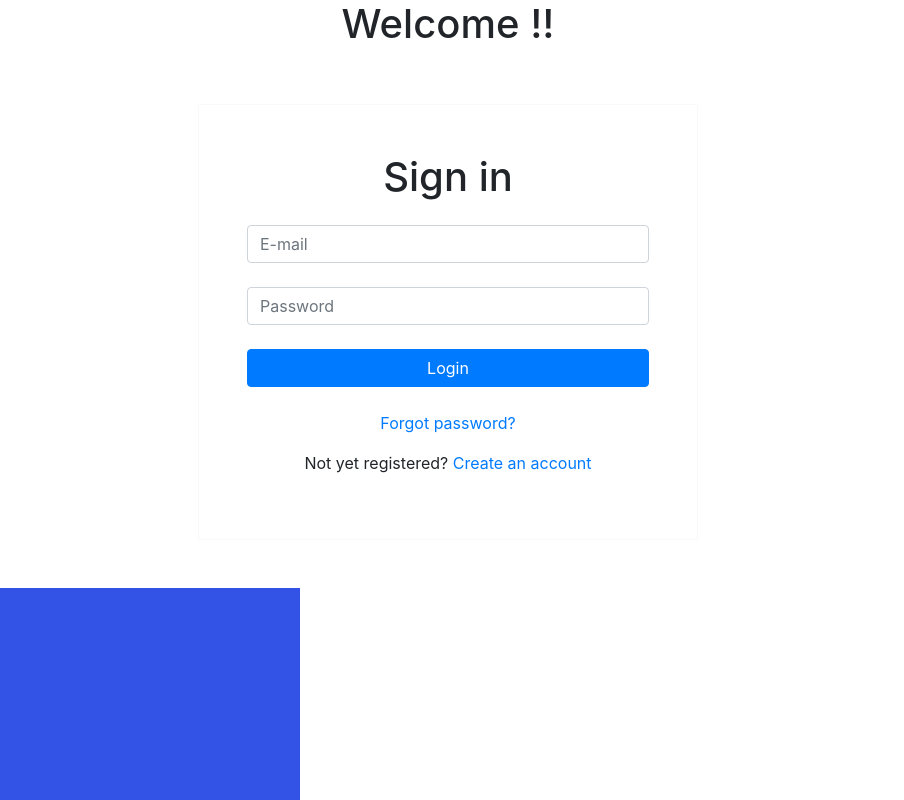
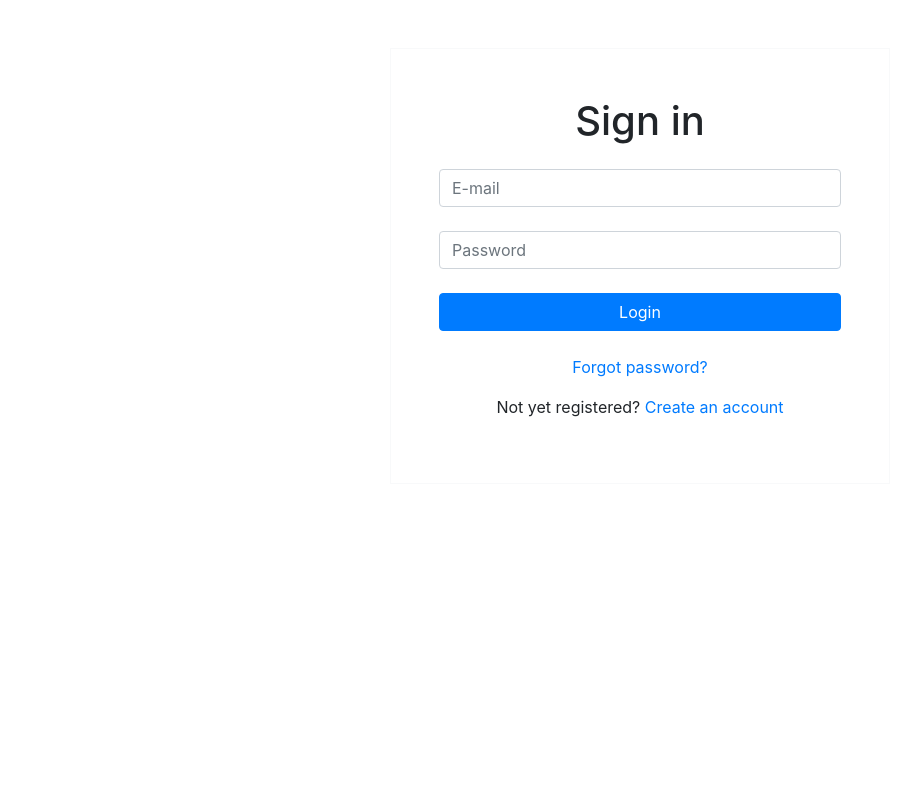
Before and after one commit to denismaltev/RecruitmentSystem_front_end, a React (Create React App) app in the folder recruitmentapp/: page /recruiter-skills in a window 1280 px wide. Shown: the top 800 px of the page, without its empty margins (0-904 px from the left). Built offline with nearby package versions, Linux system fonts and the light colour scheme.

Commit message:
Bug fixed

```diff
--- a/recruitmentapp/src/App.js
+++ b/recruitmentapp/src/App.js
@@ -4,7 +4,6 @@ import "./App.css";
 import "bootstrap/dist/css/bootstrap.min.css";
 import LogIn from "./pages/LogIn";
 import Registration from "./pages/Registration";
-import Home from "./pages/Home";
 import RecruiterSkills from "./pages/RecruiterSkills";
 import RecruiterCompanies from "./pages/RecruiterCompanies";
 import RecruiterLabourers from "./pages/RecruiterLabourers";
@@ -31,7 +30,7 @@ import {
   faUser,
   faClipboardList,
   faTasks,
-  faList,
+  faList
 } from "@fortawesome/free-solid-svg-icons";
 import { library } from "@fortawesome/fontawesome-svg-core";
 library.add(
@@ -51,20 +50,20 @@ library.add(
 
 export default class App extends React.Component {
   state = {
-    isAuth: true, // true or false
-    userRole: "company", //admin or labourer or company
+    isAuth: false, // true or false
+    userRole: "", //admin or labourer or company
     JWToken: "",
-    checkingAuth: true,
+    checkingAuth: true
   };
-  authenticateUser = (authenticated) => {
+  authenticateUser = authenticated => {
     this.setState({ isAuth: authenticated });
   };
 
-  setUserRole = (userRole) => {
+  setUserRole = userRole => {
     this.setState({ userRole: userRole });
   };
 
-  setToken = (token) => {
+  setToken = token => {
     // console.log("Token(before) :" + this.state.JWToken)
     this.setState({ JWToken: token });
     // console.log("Token(after) :" + this.state.JWToken)
@@ -87,7 +86,7 @@ export default class App extends React.Component {
       JWToken: this.state.JWToken,
       authenticateUser: this.authenticateUser,
       setUserRole: this.setUserRole,
-      setToken: this.setToken,
+      setToken: this.setToken
     };
     // end of block of auth
 
@@ -100,12 +99,7 @@ export default class App extends React.Component {
               <Route
                 exact
                 path="/"
-                render={(props) => <Home {...props} auth={authProps} />}
-              />
-              <Route
-                exact
-                path="/login"
-                render={(props) => <LogIn auth={authProps} />}
+                render={props => <LogIn auth={authProps} />}
               />
               <Route path="/registration" component={Registration} />
             </Switch>
@@ -120,25 +114,25 @@ export default class App extends React.Component {
                     <div className="page-content">
                       <Route
                         path="/recruiter-skills"
-                        render={(props) => (
+                        render={props => (
                           <RecruiterSkills {...props} auth={authProps} />
                         )}
                       />
                       <Route
                         path="/recruiter-companies"
-                        render={(props) => (
+                        render={props => (
                           <RecruiterCompanies {...props} auth={authProps} />
                         )}
                       />
                       <Route
                         path="/recruiter-labourers"
-                        render={(props) => (
+                        render={props => (
                           <RecruiterLabourers {...props} auth={authProps} />
                         )}
                       />
                       <Route
                         path="/recruiter-report-attendance"
-                        render={(props) => (
+                        render={props => (
                           <RecruiterReportAttendance
                             {...props}
                             auth={authProps}
@@ -147,7 +141,7 @@ export default class App extends React.Component {
                       />
                       <Route
                         path="/recruiter-report-invoices"
-                        render={(props) => (
+                        render={props => (
                           <RecruiterReportInvoices
                             {...props}
                             auth={authProps}
@@ -156,13 +150,13 @@ export default class App extends React.Component {
                       />
                       <Route
                         path="/recruiter-jobs-ratings"
-                        render={(props) => (
+                        render={props => (
                           <RecruiterJobsRatings {...props} auth={authProps} />
                         )}
                       />
                       <Route
                         path="/recruiter-labourer-ratings"
-                        render={(props) => (
+                        render={props => (
                           <RecruiterLabourerRatings
                             {...props}
                             auth={authProps}
@@ -178,19 +172,19 @@ export default class App extends React.Component {
                     <div>
                       <Route
                         path="/labourer-profile"
-                        render={(props) => (
+                        render={props => (
                           <LabourerProfile {...props} auth={authProps} />
                         )}
                       />
                       <Route
                         path="/labourer-upcoming-jobs"
-                        render={(props) => (
+                        render={props => (
                           <LabourerUpcomingJobs {...props} auth={authProps} />
                         )}
                       />
                       <Route
                         path="/labourer-past-jobs"
-                        render={(props) => (
+                        render={props => (
                           <LabourerPastJobs {...props} auth={authProps} />
                         )}
                       />
@@ -203,19 +197,19 @@ export default class App extends React.Component {
                     <div>
                       <Route
                         path="/company-profile"
-                        render={(props) => (
+                        render={props => (
                           <CompanyProfile {...props} auth={authProps} />
                         )}
                       />
                       <Route
                         path="/company-jobs"
-                        render={(props) => (
+                        render={props => (
                           <CompanyJobs {...props} auth={authProps} />
                         )}
                       />
                       <Route
                         path="/company-job-detail"
-                        render={(props) => (
+                        render={props => (
                           <CompanyJobDetail {...props} auth={authProps} />
                         )}
                       />
--- a/recruitmentapp/src/pages/Home.jsx
+++ /dev/null
@@ -1,13 +0,0 @@
-import React from "react";
-import Login from "./LogIn";
-
-export default class Home extends React.Component {
-  render() {
-    return (
-      <div className="content">
-        <h1> Welcome !!</h1>
-        <Login/>
-      </div>
-    );
-  }
-}
```
